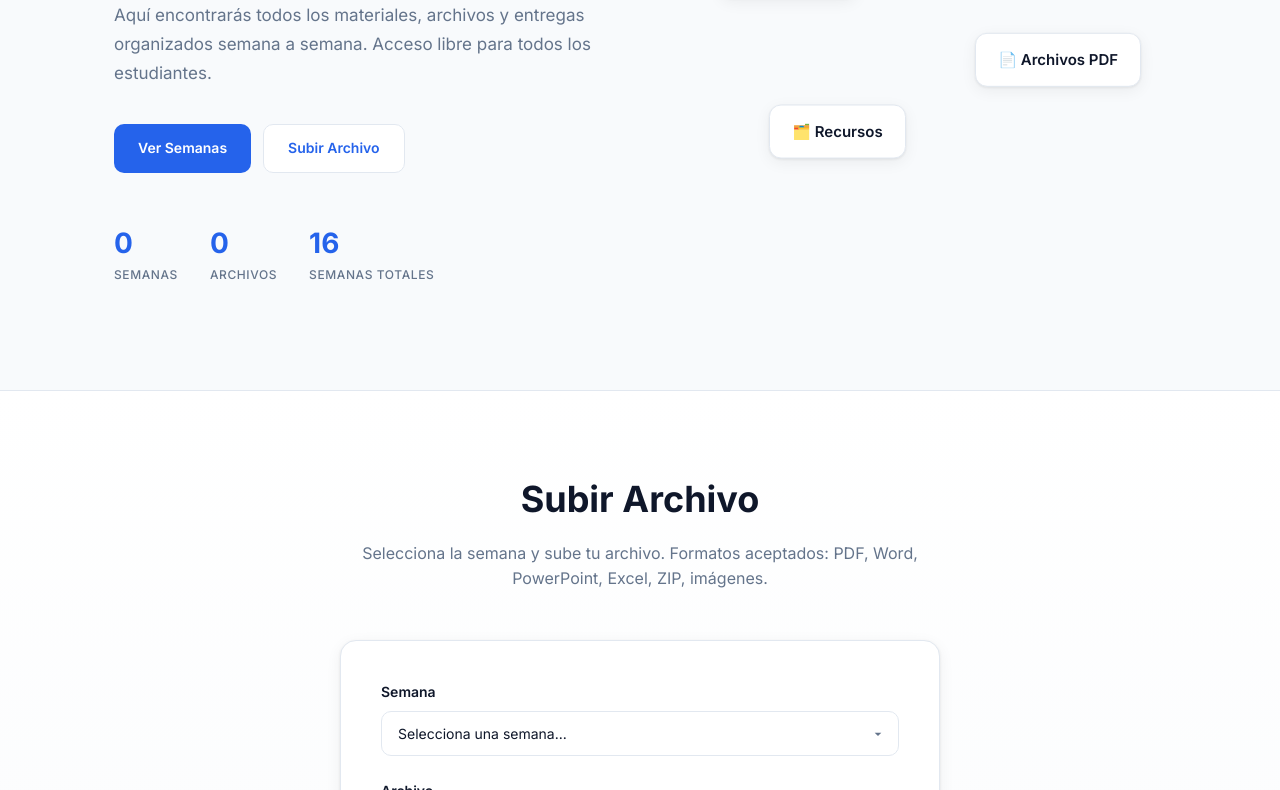
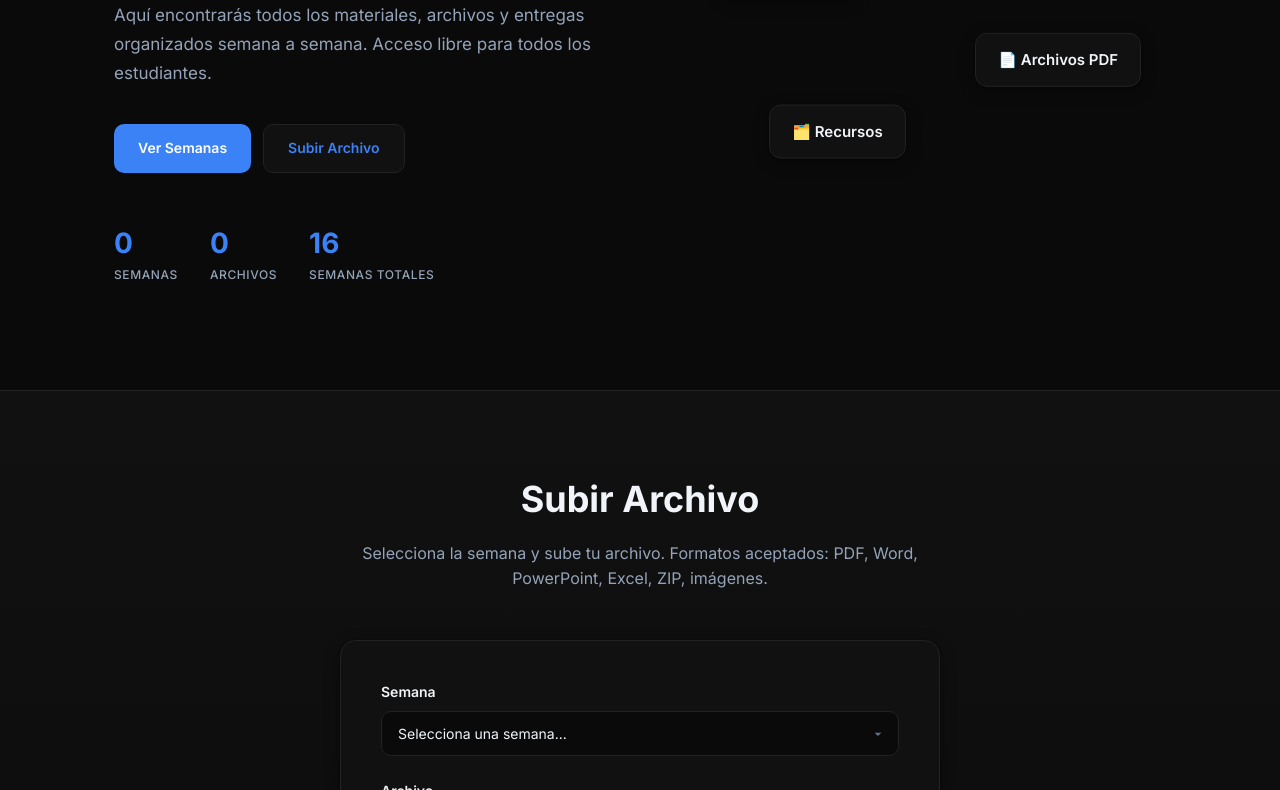
Before and after one commit to infinitygroup347-del/webuni, a website: page public/index.html in a window 1280 px wide. Shown: the part 379-1169 px from the top of the page. Drawn offline with Linux system fonts and the light colour scheme; no server answers.

Commit message:
feat: dark mode - fondo negro completo

```diff
--- a/api/index.js
+++ b/api/index.js
@@ -39,6 +39,7 @@ app.post('/api/upload/:week', upload.single('file'), async (req, res) => {
     const blob = await put(pathname, req.file.buffer, {
       access: 'public',
       contentType: req.file.mimetype,
+      allowOverwrite: true,
     });
 
     res.json({ success: true, filename: blob.pathname, originalname: req.file.originalname, size: req.file.size, week, url: blob.url });
--- a/public/css/style.css
+++ b/public/css/style.css
@@ -2,22 +2,22 @@
 *, *::before, *::after { box-sizing: border-box; margin: 0; padding: 0; }
 
 :root {
-  --primary: #2563eb;
-  --primary-dark: #1d4ed8;
-  --primary-light: #dbeafe;
-  --accent: #7c3aed;
-  --bg: #f8fafc;
-  --surface: #ffffff;
-  --border: #e2e8f0;
-  --text: #0f172a;
-  --text-muted: #64748b;
-  --success: #16a34a;
-  --success-bg: #dcfce7;
-  --danger: #dc2626;
-  --danger-bg: #fee2e2;
+  --primary: #3b82f6;
+  --primary-dark: #2563eb;
+  --primary-light: #1e3a5f;
+  --accent: #a78bfa;
+  --bg: #0a0a0a;
+  --surface: #111111;
+  --border: #222222;
+  --text: #f1f5f9;
+  --text-muted: #94a3b8;
+  --success: #4ade80;
+  --success-bg: #052e16;
+  --danger: #f87171;
+  --danger-bg: #2d0a0a;
   --radius: 12px;
-  --shadow: 0 1px 3px rgba(0,0,0,.08), 0 4px 16px rgba(0,0,0,.06);
-  --shadow-lg: 0 8px 32px rgba(0,0,0,.12);
+  --shadow: 0 1px 3px rgba(0,0,0,.4), 0 4px 16px rgba(0,0,0,.3);
+  --shadow-lg: 0 8px 32px rgba(0,0,0,.5);
 }
 
 html { scroll-behavior: smooth; }
@@ -44,7 +44,7 @@ img { max-width: 100%; }
   position: sticky;
   top: 0;
   z-index: 100;
-  background: rgba(255,255,255,.92);
+  background: rgba(10,10,10,.92);
   backdrop-filter: blur(12px);
   border-bottom: 1px solid var(--border);
 }
@@ -193,7 +193,7 @@ img { max-width: 100%; }
 
 .floating-card {
   position: absolute;
-  background: white;
+  background: var(--surface);
   border: 1px solid var(--border);
   border-radius: var(--radius);
   padding: 14px 22px;
@@ -239,7 +239,7 @@ img { max-width: 100%; }
 }
 
 .btn-secondary {
-  background: white;
+  background: var(--surface);
   color: var(--primary);
   border: 1px solid var(--border);
 }
@@ -273,12 +273,12 @@ img { max-width: 100%; }
 /* ===== UPLOAD SECTION ===== */
 .upload-section {
   padding: 80px 0;
-  background: linear-gradient(180deg, white 0%, var(--bg) 100%);
+  background: linear-gradient(180deg, var(--surface) 0%, var(--bg) 100%);
   border-top: 1px solid var(--border);
 }
 
 .upload-card {
-  background: white;
+  background: var(--surface);
   border: 1px solid var(--border);
   border-radius: 16px;
   padding: 40px;
@@ -304,7 +304,7 @@ img { max-width: 100%; }
   font-size: 14px;
   font-family: inherit;
   color: var(--text);
-  background: white;
+  background: var(--bg);
   cursor: pointer;
   transition: border-color .2s;
   appearance: none;
@@ -435,7 +435,7 @@ img { max-width: 100%; }
   padding: 8px 18px;
   border-radius: 99px;
   border: 1px solid var(--border);
-  background: white;
+  background: var(--surface);
   font-size: 13px;
   font-weight: 500;
   cursor: pointer;
@@ -471,7 +471,7 @@ img { max-width: 100%; }
 }
 
 .week-content {
-  background: white;
+  background: var(--surface);
   border: 1px solid var(--border);
   border-radius: 16px;
   min-height: 200px;
@@ -512,6 +512,7 @@ img { max-width: 100%; }
   padding: 16px;
   border: 1px solid var(--border);
   border-radius: 12px;
+  background: var(--bg);
   transition: all .2s;
 }
 
@@ -552,7 +553,7 @@ img { max-width: 100%; }
   height: 36px;
   border-radius: 8px;
   border: 1px solid var(--border);
-  background: white;
+  background: var(--surface);
   cursor: pointer;
   font-size: 16px;
   transition: all .2s;
@@ -566,7 +567,7 @@ img { max-width: 100%; }
 /* ===== CONTACT ===== */
 .contact-section {
   padding: 80px 0;
-  background: linear-gradient(180deg, var(--bg) 0%, white 100%);
+  background: linear-gradient(180deg, var(--bg) 0%, var(--surface) 100%);
   border-top: 1px solid var(--border);
 }
 
@@ -601,7 +602,7 @@ img { max-width: 100%; }
 .contact-item span:first-child { font-size: 22px; }
 
 .contact-card {
-  background: white;
+  background: var(--surface);
   border: 1px solid var(--border);
   border-radius: 16px;
   padding: 32px;
@@ -641,7 +642,7 @@ img { max-width: 100%; }
 
 /* ===== FOOTER ===== */
 .footer {
-  background: var(--text);
+  background: #050505;
   color: white;
   padding: 56px 0 32px;
 }
@@ -714,7 +715,7 @@ img { max-width: 100%; }
     top: 64px;
     left: 0;
     right: 0;
-    background: white;
+    background: var(--surface);
     padding: 16px 24px;
     border-bottom: 1px solid var(--border);
     box-shadow: var(--shadow);
```
